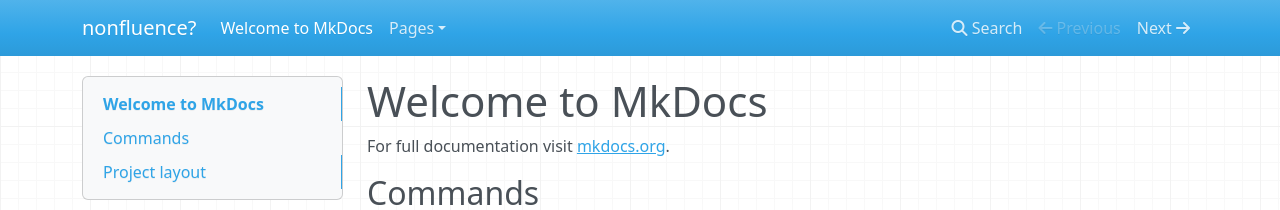
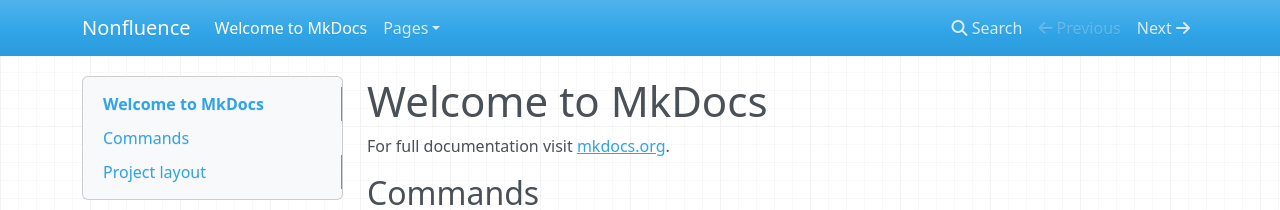
Before and after one commit to FelixKTT/Nonfluence, an MkDocs documentation site: the page built from docs/index.md, in a window 1280 px wide. Shown: the top 210 px of the page. Built offline with MkDocs 1.6.1, drawn with Linux system fonts in a browser that asks for light colours; nearby versions of some CDN libraries.

```diff
--- a/mkdocs.yml
+++ b/mkdocs.yml
@@ -1 +1 @@
-site_name: nonfluence?
+site_name: Nonfluence
```
